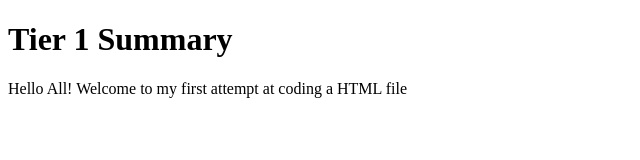
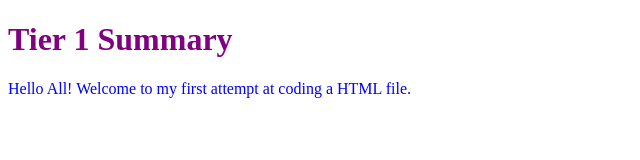
Before and after one commit to Koda125/tier-1-summary, a plain HTML site: page index.html in a window 1280 px wide. Shown: the whole page, without its empty margins (0-640 px from the left). Drawn offline with Linux system fonts and the light colour scheme.

Commit message:
Added color to the header and p1

```diff
--- a/index.html
+++ b/index.html
@@ -3,10 +3,13 @@
 <head>
     <meta charset="UTF-8">
     <meta name="viewport" content="width=device-width, initial-scale=1.0">
+    <!-- Link the stylesheet -->
+<link rel="stylesheet" href="main.css">
+
     <title>Teir 1 Summary Video</title>
 </head>
 <body>
     <h1> Tier 1 Summary</h1>
-    <p> Hello All! Welcome to my first attempt at coding a HTML file</p>
+    <p> Hello All! Welcome to my first attempt at coding a HTML file.</p>
 </body>
 </html>
--- /dev/null
+++ b/main.css
@@ -0,0 +1,6 @@
+h1 {
+    color: purple;
+}
+p {
+    color: blue;
+}
```
